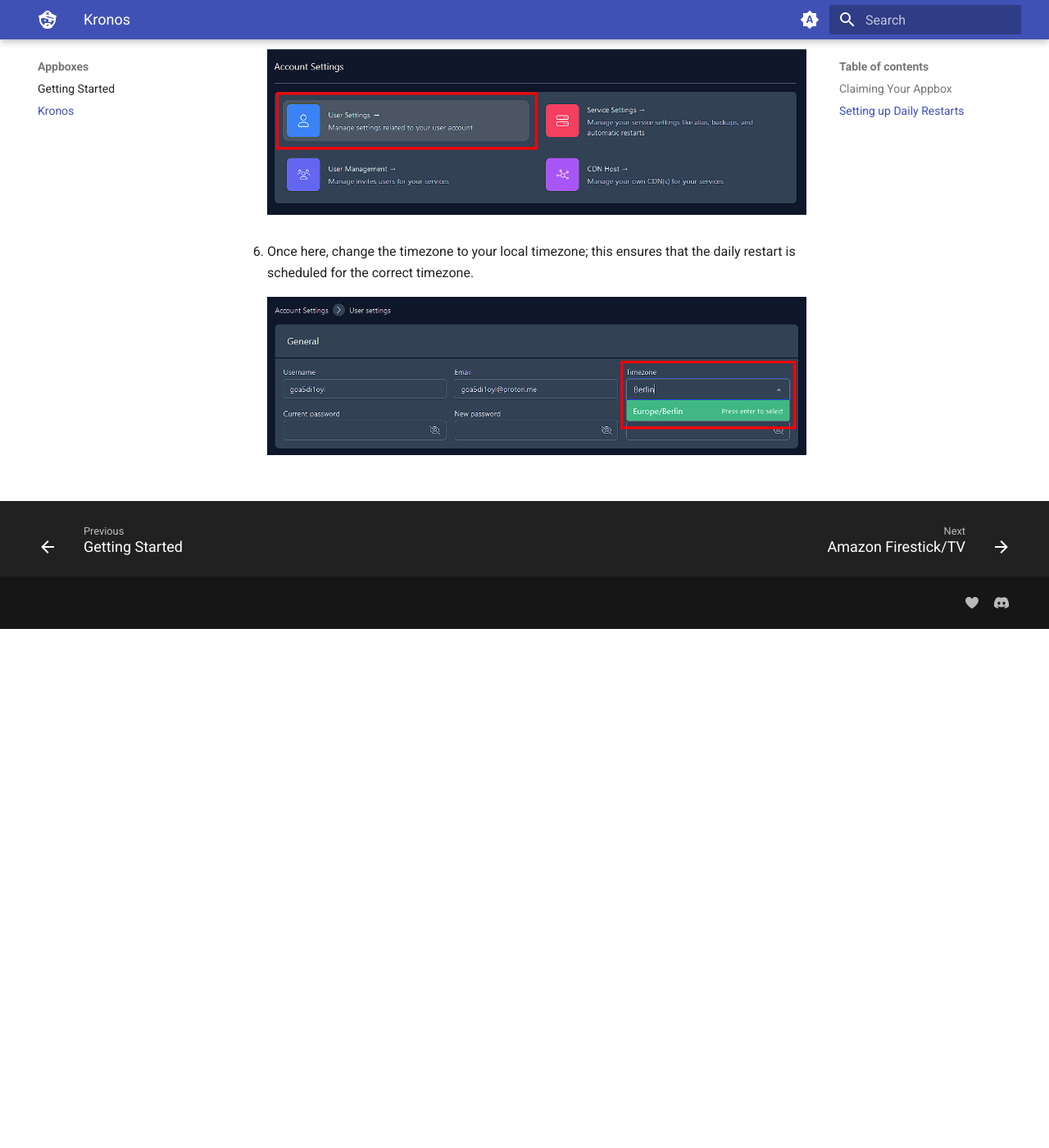
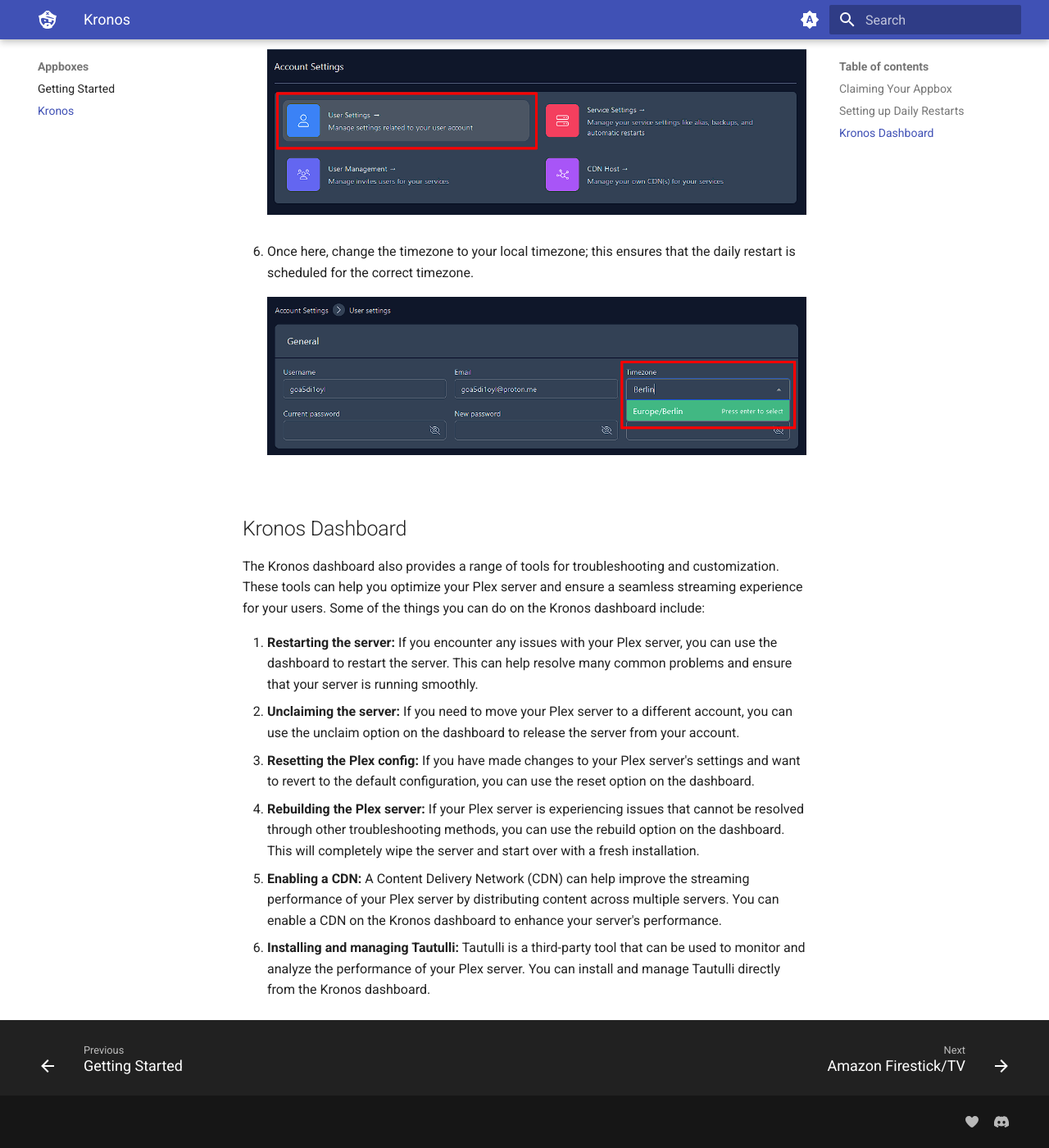
Before and after one commit to neomedia6989/docs-2, an MkDocs documentation site: the page built from docs/appboxes/kronos.md, in a window 1280 px wide and 1400 px high, scrolled down 2553 px. Shown: the whole window at 82% size. Built offline with MkDocs 1.6.1 and Material for MkDocs 9.7.7, drawn with Linux system fonts in a browser that asks for light colours; before the commit the page ends 3320 px from its top, so only the background shows below that.

Commit message:
Update kronos.md

```diff
--- a/docs/appboxes/kronos.md
+++ b/docs/appboxes/kronos.md
@@ -54,3 +54,14 @@
     ![(../media/kronos_timezone.png "Select your local timezone")](https://docs.blackbeard.media/media/kronos_timezone.png){ width=750 }
       <figcaption></figcaption>
     </figure>
+
+## Kronos Dashboard
+
+The Kronos dashboard also provides a range of tools for troubleshooting and customization. These tools can help you optimize your Plex server and ensure a seamless streaming experience for your users. Some of the things you can do on the Kronos dashboard include:
+
+1. **Restarting the server:** If you encounter any issues with your Plex server, you can use the dashboard to restart the server. This can help resolve many common problems and ensure that your server is running smoothly.
+2. **Unclaiming the server:** If you need to move your Plex server to a different account, you can use the unclaim option on the dashboard to release the server from your account.
+3. **Resetting the Plex config:** If you have made changes to your Plex server's settings and want to revert to the default configuration, you can use the reset option on the dashboard.
+4. **Rebuilding the Plex server:** If your Plex server is experiencing issues that cannot be resolved through other troubleshooting methods, you can use the rebuild option on the dashboard. This will completely wipe the server and start over with a fresh installation.
+5. **Enabling a CDN:** A Content Delivery Network (CDN) can help improve the streaming performance of your Plex server by distributing content across multiple servers. You can enable a CDN on the Kronos dashboard to enhance your server's performance.
+6. **Installing and managing Tautulli:** Tautulli is a third-party tool that can be used to monitor and analyze the performance of your Plex server. You can install and manage Tautulli directly from the Kronos dashboard.
```
